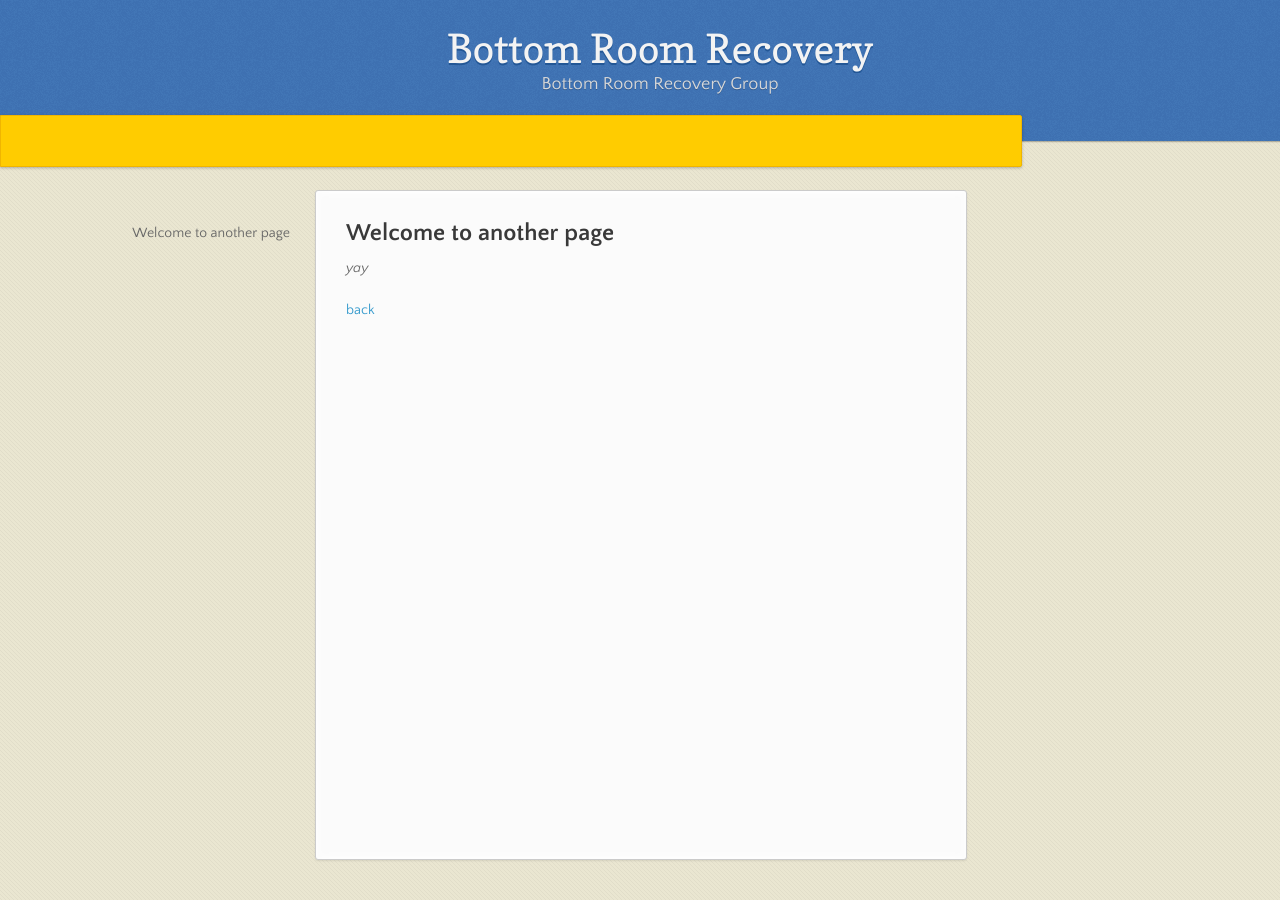
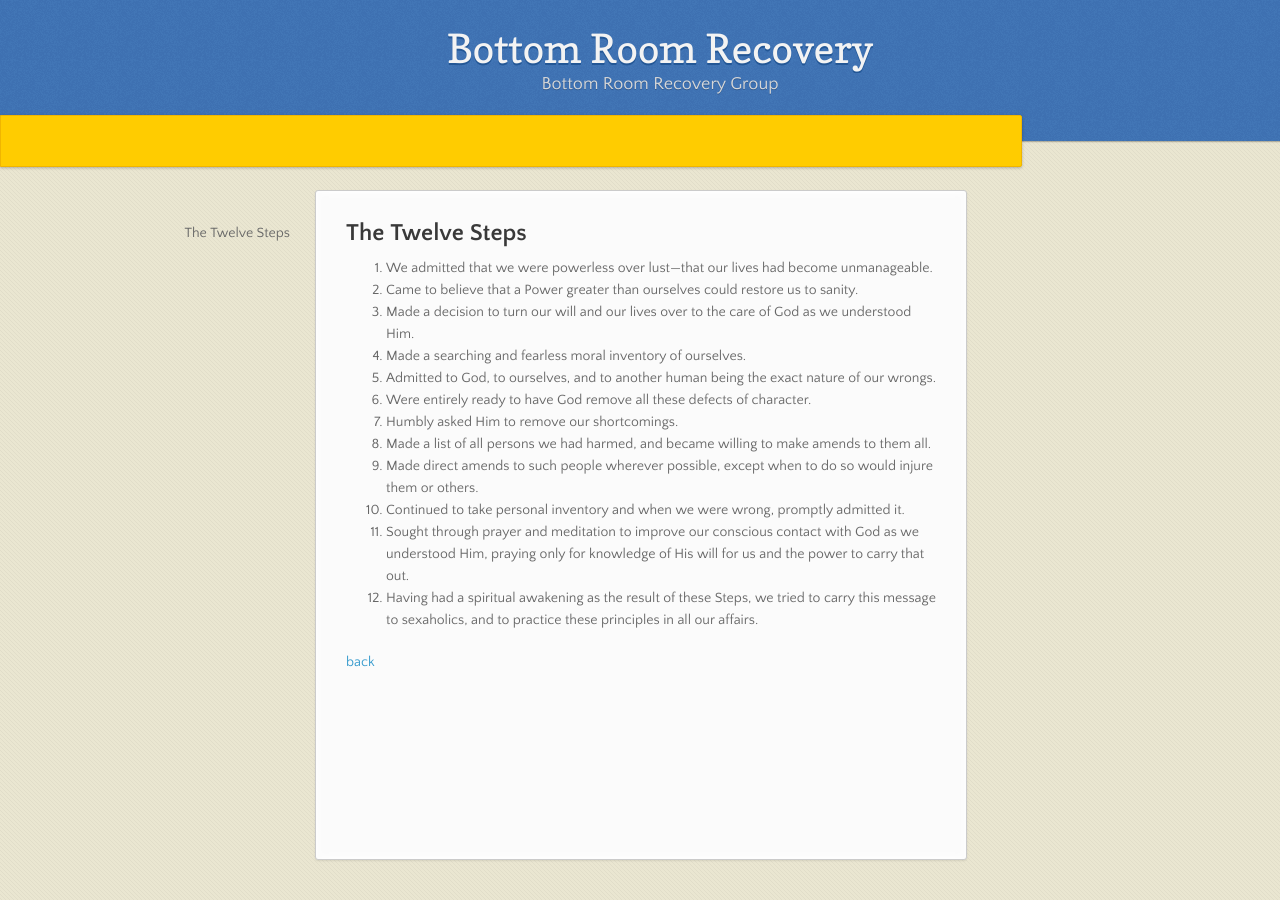
Before and after one commit to jlucas5190/jlucas5190.github.io, a Jekyll site: the page built from tweleve-steps-page.md, in a window 1280 px wide. Built offline with Jekyll 4.4.1, drawn with Linux system fonts in a browser that asks for light colours; nearby versions of some CDN libraries; our own code applies the rules of GitHub Pages for plain Markdown files.

Commit message:
updates to page contents

```diff
--- a/another-page.md
+++ /dev/null
@@ -1,9 +0,0 @@
----
-layout: default
----
-
-## Welcome to another page
-
-_yay_
-
-[back](./)
--- a/tweleve-steps-page.md
+++ b/tweleve-steps-page.md
@@ -2,8 +2,20 @@
 layout: default
 ---
 
-## Welcome to another page
+## The Twelve Steps
 
-_yay_
+1. We admitted that we were powerless over lust—that our lives had become unmanageable.
+2. Came to believe that a Power greater than ourselves could restore us to sanity.
+3. Made a decision to turn our will and our lives over to the care of God as we understood Him.
+4. Made a searching and fearless moral inventory of ourselves.
+5. Admitted to God, to ourselves, and to another human being the exact nature of our wrongs.
+6. Were entirely ready to have God remove all these defects of character.
+7. Humbly asked Him to remove our shortcomings.
+8. Made a list of all persons we had harmed, and became willing to make amends to them all.
+9. Made direct amends to such people wherever possible, except when to do so would injure them or others.
+10. Continued to take personal inventory and when we were wrong, promptly admitted it.
+11. Sought through prayer and meditation to improve our conscious contact with God as we understood Him, praying only for knowledge of His will for us and the power to carry that out.
+12. Having had a spiritual awakening as the result of these Steps, we tried to carry this message to sexaholics, and to practice these principles in all our affairs.
+
 
 [back](./)
```
Also changed, not shown: counseling-page.md (added, +9 -0 lines), index.md (+10 -3 lines), meetings-page.md (+3 -2 lines), spiritual-growth-page.md (added, +9 -0 lines), sponsors-page.md (+2 -2 lines).
